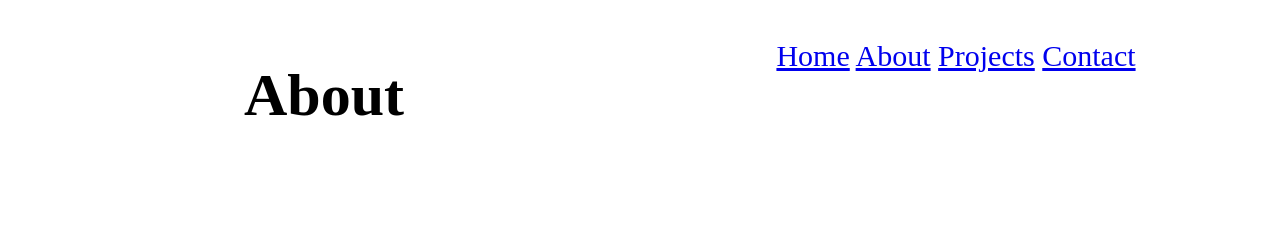
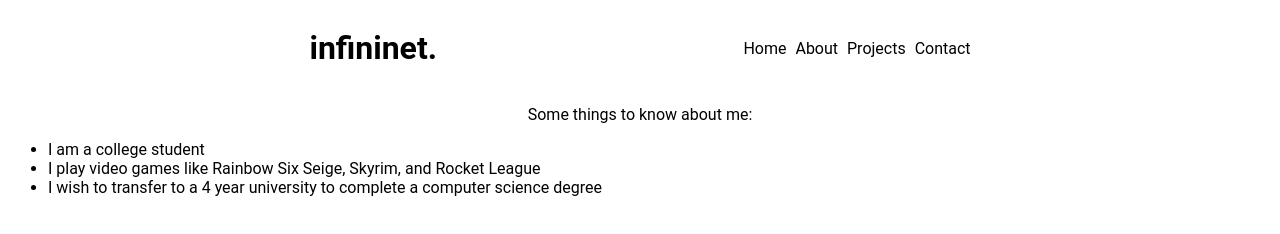
Before and after one commit to Infininja/net, a plain HTML site: page about.html in a window 1280 px wide. Drawn offline with Linux system fonts and the light colour scheme.

Commit message:
Partial rework
Partially worked on links, navigation, and  some small content. Looks minimalistic, and should work on all modern browsers.

```diff
--- a/about.html
+++ b/about.html
@@ -8,14 +8,22 @@
 		<script src="https://cdnjs.cloudflare.com/ajax/libs/prefixfree/1.0.7/prefixfree.min.js"></script>
 	</head>
 	<body>
-		<div class="flex-container">
-			<div><h1>About</h1></div>
-			<div>
-					<a href = "./index.html">Home</a>
-					<a href = "./about.html">About</a>
-					<a href = "./projects.html">Projects</a>
-					<a href = "./contact.html">Contact</a>
+		<div class = "container">
+			<div class = "logo">
+				<h1>infininet.</h1>
+			</div>
+			<div class = "nav">
+				<a href = "./index.html">Home</a>
+				<a href = "./about.html">About</a>
+				<a href = "./projects.html">Projects</a>
+				<a href = "./contact.html">Contact</a>
 			</div>
 		</div>
+		<p>Some things to know about me:</p>
+		<ul>
+			<li>I am a college student</li>
+			<li>I play video games like Rainbow Six Seige, Skyrim, and Rocket League</li>
+			<li>I wish to transfer to a 4 year university to complete a computer science degree</li>
+		</ul>
 	</body>
 </html>
--- a/shtymling.css
+++ b/shtymling.css
@@ -1,11 +1,40 @@
-.flex-container {
+html {
+  font-family: 'Roboto', sans-serif;
+  text-align: center;
+}
+.container {
   display: flex;
   flex-direction: row;
+  justify-content: space-evenly;
 }
-.flex-container > div {
-  width: 50%;
-  margin: 10px;
-  text-align: center;
-  line-height: 75px;
-  font-size: 30px;
+.nav {
+  margin-top: 31px;
 }
+a {
+  padding-left: 5px;
+}
+a:link {
+  text-decoration: none;
+  color: black;
+}
+a:visited {
+  text-decoration: none;
+}
+a:hover {
+  text-decoration: none;
+  color: grey;
+}
+a:active {
+  text-decoration: none;
+}
+a:after {
+  color: grey;
+  text-decoration: none;
+}
+p {
+  margin-left: 50px;
+  margin-right: 50px;
+}
+ul {
+  text-align: left;
+}
```
Also changed, not shown: contact.html (+11 -7 lines), index.html (+13 -8 lines), projects.html (+10 -8 lines).
